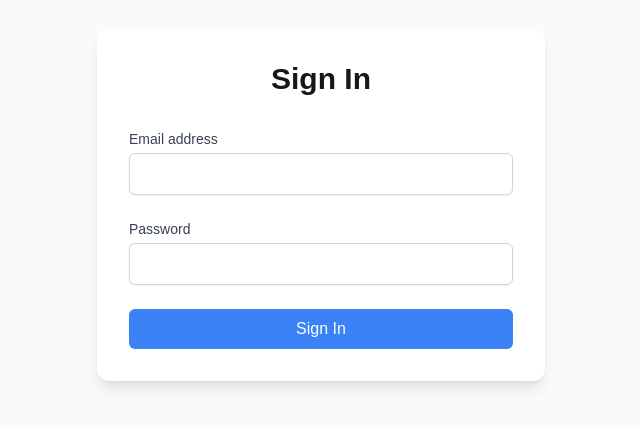
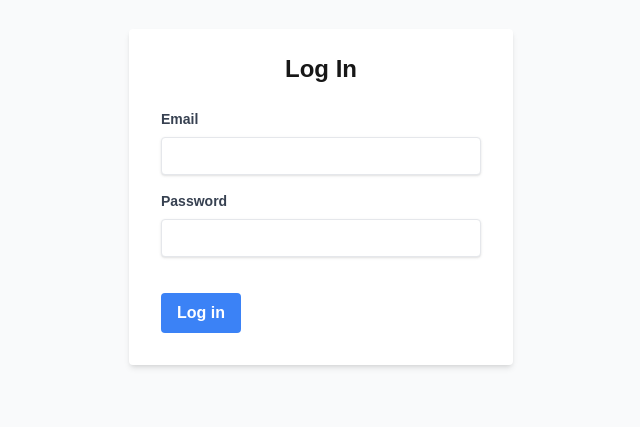
Before and after one commit to AndrewGrovez/paint-project, a Next.js app: page /login in a window 1280 px wide. Shown: the part 195-622 px from the top of the page, without its empty margins (319-959 px from the left). Built offline with nearby package versions, Linux system fonts and the light colour scheme; no server answers.

Commit message:
updated login system

```diff
--- a/app/dashboard/page.tsx
+++ b/app/dashboard/page.tsx
@@ -2,7 +2,7 @@
 
 import PriceAlerts from '@/components/PriceAlerts'
 import DashboardHeader from '@/components/DashboardHeader'
-import { useRouter } from 'next/navigation'
+import Image from 'next/image'
 import { useState, useEffect } from 'react'
 import { useProductTracking } from '@/hooks/useProductTracking'
 import { supabaseClient } from '@/lib/supabaseClient'
@@ -21,6 +21,13 @@ type Product = {
   lastUpdated?: string;
   imageUrl?: string;
   apiTitle?: string;
+}
+
+type SupabaseProductData = {
+  id: string;
+  current_price?: number;
+  last_price?: number;
+  last_updated?: string;
 }
 
 // Initial product data
@@ -775,7 +782,6 @@ export default function Dashboard() {
   const [selectedBrand, setSelectedBrand] = useState<string>('')
   const [selectedSize, setSelectedSize] = useState<string>('')
   const { trackedProducts, isLoading: isLoadingTracking, trackProduct } = useProductTracking()
-    const router = useRouter()
 
   // Filter products based on brand and size selections
   const filteredProducts = products.filter(product => {
@@ -803,7 +809,6 @@ export default function Dashboard() {
     try {
       setIsLoadingPrices(true)
 
-        // Fetch pricing info from Supabase using the singleton client.
       const { data: supabaseData, error: supabaseError } = await supabaseClient
         .from('products')
         .select('id, current_price, last_price, last_updated')
@@ -811,17 +816,15 @@ export default function Dashboard() {
         throw supabaseError
       }
 
-        // Fetch image and title info from the Amazon API.
       const response = await fetch('/api/prices')
       if (!response.ok) {
         throw new Error('Failed to fetch from /api/prices')
       }
       const amazonData = await response.json()
 
-        // Merge the data into the current product state.
       setProducts(prevProducts =>
         prevProducts.map(product => {
-            const sbItem = supabaseData?.find((item: any) => item.id === product.id)
+          const sbItem = supabaseData?.find((item: SupabaseProductData) => item.id === product.id)
           const apiItem = amazonData.prices?.[product.id]
           return {
             ...product,
@@ -848,7 +851,7 @@ export default function Dashboard() {
           ? 'Product removed from tracking'
           : 'Product is now being tracked'
       )
-      } catch (err) {
+    } catch {
       toast.error('Failed to update tracking')
     }
   }
@@ -923,11 +926,14 @@ export default function Dashboard() {
                   </span>
                 </div>
 
-                  <div className="aspect-w-1 aspect-h-1 overflow-hidden rounded-lg bg-white mb-4">
-                    <img
-                      src={product.imageUrl || '/placeholder.jpg'}
+                <div className="aspect-w-1 aspect-h-1 overflow-hidden rounded-lg bg-white mb-4 flex items-center justify-center">
+                  <Image
+                    src={product.imageUrl || '/images/placeholder.jpg'}
                     alt={product.title}
-                      className="w-full h-48 object-contain"
+                    width={192}
+                    height={192}
+                    quality={75}
+                    className="object-contain"
                   />
                 </div>
 
--- /dev/null
+++ b/app/login/actions.ts
@@ -0,0 +1,23 @@
+'use server'
+
+import { revalidatePath } from 'next/cache'
+import { redirect } from 'next/navigation'
+import { createClient } from '@/utils/supabase/server'
+
+export async function login(formData: FormData) {
+  const supabase = await createClient()
+
+  const data = {
+    email: formData.get('email') as string,
+    password: formData.get('password') as string,
+  }
+
+  const { error } = await supabase.auth.signInWithPassword(data)
+
+  if (error) {
+    redirect('/error')
+  }
+
+  revalidatePath('/', 'layout')
+  redirect('/dashboard')
+}
--- a/app/login/page.tsx
+++ b/app/login/page.tsx
@@ -1,98 +1,49 @@
-'use client'
+"use client"
 
-import { supabaseClient } from '@/lib/supabaseClient'
-import { useRouter } from 'next/navigation'
-import { useState } from 'react'
+import { login } from "./actions"
 
-export default function SignIn() {
-  const [email, setEmail] = useState('')
-  const [password, setPassword] = useState('')
-  const [error, setError] = useState<string | null>(null)
-  const [isLoading, setIsLoading] = useState(false)
-  const router = useRouter()
-
-  // Use the singleton Supabase client from your lib file.
-  // No need to call createBrowserClient here.
-
-  const handleSignIn = async () => {
-    try {
-      setIsLoading(true)
-      setError(null)
-
-      const { error } = await supabaseClient.auth.signInWithPassword({
-        email,
-        password,
-      })
-
-      if (error) {
-        setError(error.message)
-      } else {
-        router.push('/dashboard')
-        router.refresh()
-      }
-    } catch (err) {
-      setError('An unexpected error occurred')
-    } finally {
-      setIsLoading(false)
-    }
-  }
-
+export default function LoginPage() {
   return (
     <div className="min-h-screen flex items-center justify-center bg-gray-50">
-      <div className="max-w-md w-full space-y-8 p-8 bg-white rounded-xl shadow-lg">
-        <div>
-          <h2 className="text-3xl font-bold text-center">Sign In</h2>
-        </div>
-
-        <form className="space-y-6" onSubmit={(e) => e.preventDefault()}>
-          {error && (
-            <div className="bg-red-50 text-red-500 p-4 rounded-lg text-sm">
-              {error}
-            </div>
-          )}
-
-          <div>
-            <label htmlFor="email" className="block text-sm font-medium text-gray-700">
-              Email address
+      <form
+        className="bg-white shadow-md rounded px-8 pt-6 pb-8 mb-4 w-full max-w-sm"
+        method="post"
+      >
+        <h1 className="mb-6 text-2xl font-bold text-center">Log In</h1>
+        <div className="mb-4">
+          <label className="block text-gray-700 text-sm font-bold mb-2" htmlFor="email">
+            Email
           </label>
           <input
             id="email"
+            name="email"
             type="email"
             required
-              value={email}
-              onChange={(e) => setEmail(e.target.value)}
-              className="mt-1 block w-full px-3 py-2 border border-gray-300 rounded-md shadow-sm focus:outline-none focus:ring-blue-500 focus:border-blue-500"
-              disabled={isLoading}
+            className="shadow appearance-none border rounded w-full py-2 px-3 text-gray-700 leading-tight focus:outline-none focus:shadow-outline"
           />
         </div>
-
-          <div>
-            <label htmlFor="password" className="block text-sm font-medium text-gray-700">
+        <div className="mb-6">
+          <label className="block text-gray-700 text-sm font-bold mb-2" htmlFor="password">
             Password
           </label>
           <input
             id="password"
+            name="password"
             type="password"
             required
-              value={password}
-              onChange={(e) => setPassword(e.target.value)}
-              className="mt-1 block w-full px-3 py-2 border border-gray-300 rounded-md shadow-sm focus:outline-none focus:ring-blue-500 focus:border-blue-500"
-              disabled={isLoading}
+            className="shadow appearance-none border rounded w-full py-2 px-3 text-gray-700 mb-3 leading-tight focus:outline-none focus:shadow-outline"
           />
         </div>
-
-          <div className="flex justify-between items-center">
+        <div className="flex items-center justify-between">
           <button
-              type="button"
-              onClick={handleSignIn}
-              disabled={isLoading}
-              className="w-full bg-blue-500 text-white px-4 py-2 rounded-md hover:bg-blue-600 disabled:opacity-50 disabled:cursor-not-allowed"
+            formAction={login}
+            type="submit"
+            className="bg-blue-500 hover:bg-blue-700 text-white font-bold py-2 px-4 rounded focus:outline-none focus:shadow-outline"
           >
-              {isLoading ? 'Loading...' : 'Sign In'}
+            Log in
           </button>
         </div>
       </form>
     </div>
-    </div>
   )
 }
--- /dev/null
+++ b/utils/supabase/server.ts
@@ -0,0 +1,27 @@
+import { createServerClient } from '@supabase/ssr'
+import { cookies } from 'next/headers'
+
+export async function createClient() {
+  const cookieStore = await cookies()
+
+  return createServerClient(
+    process.env.NEXT_PUBLIC_SUPABASE_URL!,
+    process.env.NEXT_PUBLIC_SUPABASE_ANON_KEY!,
+    {
+      cookies: {
+        getAll() {
+          return cookieStore.getAll()
+        },
+        setAll(cookiesToSet) {
+          try {
+            cookiesToSet.forEach(({ name, value, options }) =>
+              cookieStore.set(name, value, options)
+            )
+          } catch {
+            // Ignore if setAll is called from a Server Component
+          }
+        },
+      },
+    }
+  )
+}
```
Also changed, not shown: middleware.ts (+6 -45 lines), utils/supabase/middleware.ts (added, +45 -0 lines), public/images/placeholder.jpg (added). Lines whose indentation alone changed are shown as unchanged.
